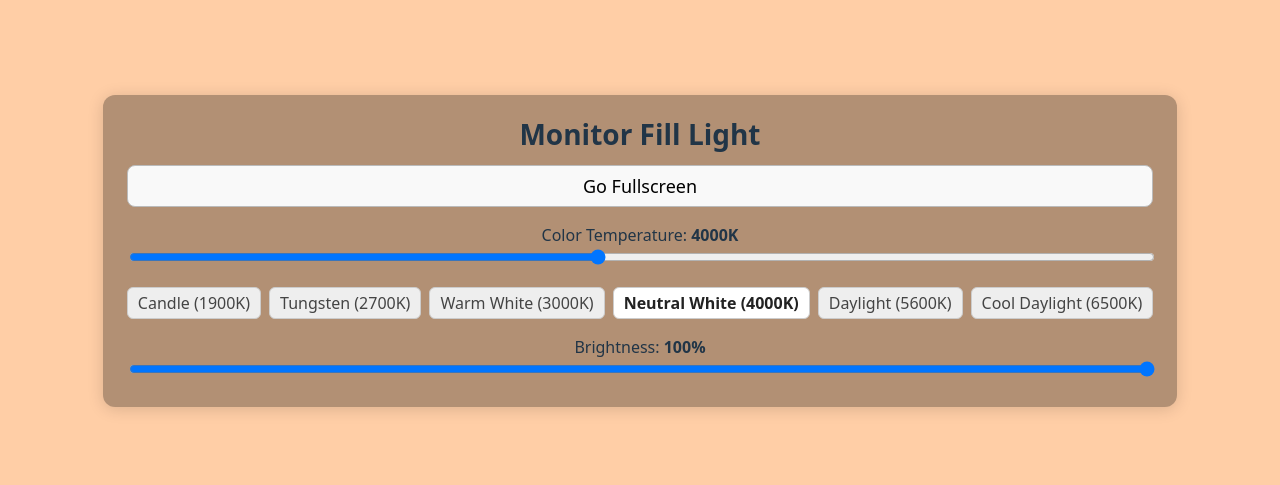
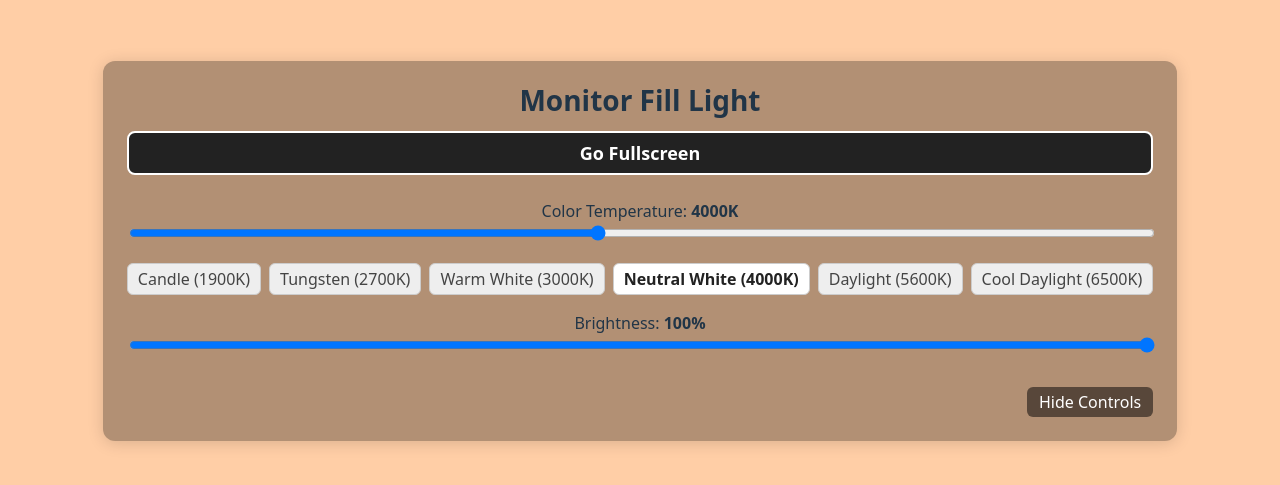
Before and after one commit to maple-buice/MonitorFillLight, a React (Vite) app: page / in a window 1280 px wide. Shown: the part 133-618 px from the top of the page. Built offline with nearby package versions, Linux system fonts and the light colour scheme.

Commit message:
Add ability to hide/show control panel and increase fullscreen button contrast

```diff
--- a/src/App.css
+++ b/src/App.css
@@ -77,3 +77,24 @@ button:hover {
 .read-the-docs {
   color: #888;
 }
+
+.show-controls-btn {
+  position: fixed;
+  bottom: 24px;
+  right: 24px;
+  z-index: 10;
+  background: rgba(0,0,0,0.7);
+  color: #fff;
+  border: 2px solid #fff;
+  border-radius: 24px;
+  font-size: 18px;
+  padding: 12px 20px;
+  font-weight: 700;
+  cursor: pointer;
+  box-shadow: 0 2px 8px rgba(0,0,0,0.2);
+}
+
+/* Remove legacy styles */
+.logo, .logo:hover, .logo.react:hover, @keyframes logo-spin, @media (prefers-reduced-motion: no-preference), .card, .read-the-docs {
+  display: none !important;
+}
--- a/src/App.tsx
+++ b/src/App.tsx
@@ -34,6 +34,7 @@ function kelvinToRgb(kelvin: number): [number, number, number] {
 function App() {
   const [kelvin, setKelvin] = useState(4000)
   const [brightness, setBrightness] = useState(100)
+  const [controlsVisible, setControlsVisible] = useState(true)
   const containerRef = useRef<HTMLDivElement>(null)
 
   const [r, g, b] = kelvinToRgb(kelvin)
@@ -66,6 +67,7 @@ function App() {
         transition: 'background 0.2s, filter 0.2s',
       }}
     >
+      {controlsVisible ? (
         <div className="controls" style={{
           background: 'rgba(0,0,0,0.3)',
           borderRadius: 12,
@@ -78,7 +80,18 @@ function App() {
           maxWidth: '90vw',
         }}>
           <h1 style={{margin: 0, fontSize: 28}}>Monitor Fill Light</h1>
-        <button onClick={handleFullscreen} style={{fontSize: 18, padding: '8px 16px'}}>
+          <button
+            onClick={handleFullscreen}
+            style={{
+              fontSize: 18,
+              padding: '8px 16px',
+              color: '#fff', // High contrast text
+              background: '#222',
+              border: '2px solid #fff',
+              fontWeight: 700,
+              marginBottom: 8,
+            }}
+          >
             {document.fullscreenElement ? 'Exit Fullscreen' : 'Go Fullscreen'}
           </button>
           <div>
@@ -126,7 +139,48 @@ function App() {
               style={{ width: '100%' }}
             />
           </div>
+          <button
+            onClick={() => setControlsVisible(false)}
+            style={{
+              marginTop: 12,
+              alignSelf: 'flex-end',
+              background: 'rgba(0,0,0,0.5)',
+              color: '#fff',
+              border: 'none',
+              fontSize: 16,
+              padding: '4px 12px',
+              borderRadius: 6,
+              cursor: 'pointer',
+            }}
+            aria-label="Hide controls"
+          >
+            Hide Controls
+          </button>
         </div>
+      ) : (
+        <button
+          className="show-controls-btn"
+          onClick={() => setControlsVisible(true)}
+          style={{
+            position: 'fixed',
+            bottom: 24,
+            right: 24,
+            zIndex: 10,
+            background: 'rgba(0,0,0,0.7)',
+            color: '#fff',
+            border: '2px solid #fff',
+            borderRadius: 24,
+            fontSize: 18,
+            padding: '12px 20px',
+            fontWeight: 700,
+            cursor: 'pointer',
+            boxShadow: '0 2px 8px rgba(0,0,0,0.2)',
+          }}
+          aria-label="Show controls"
+        >
+          Show Controls
+        </button>
+      )}
     </div>
   )
 }
```
Lines whose indentation alone changed are shown as unchanged.
